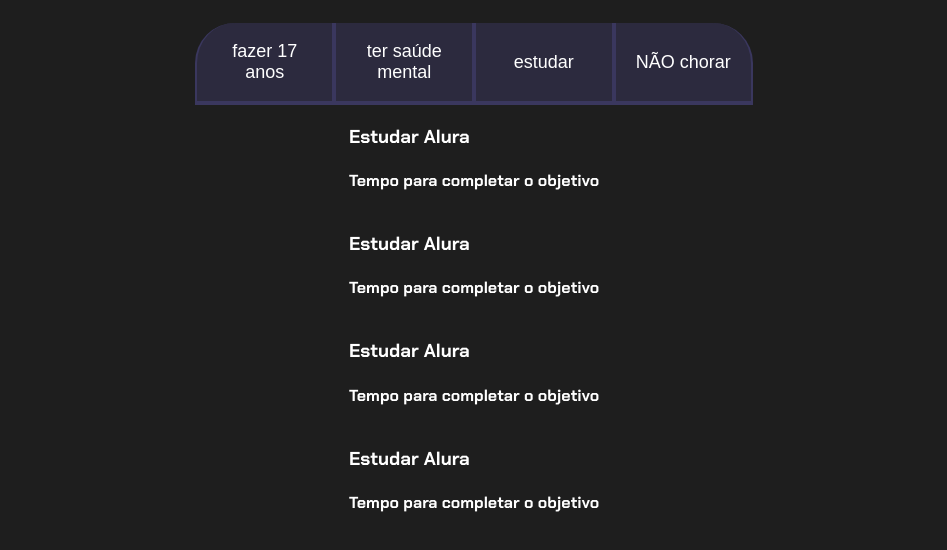
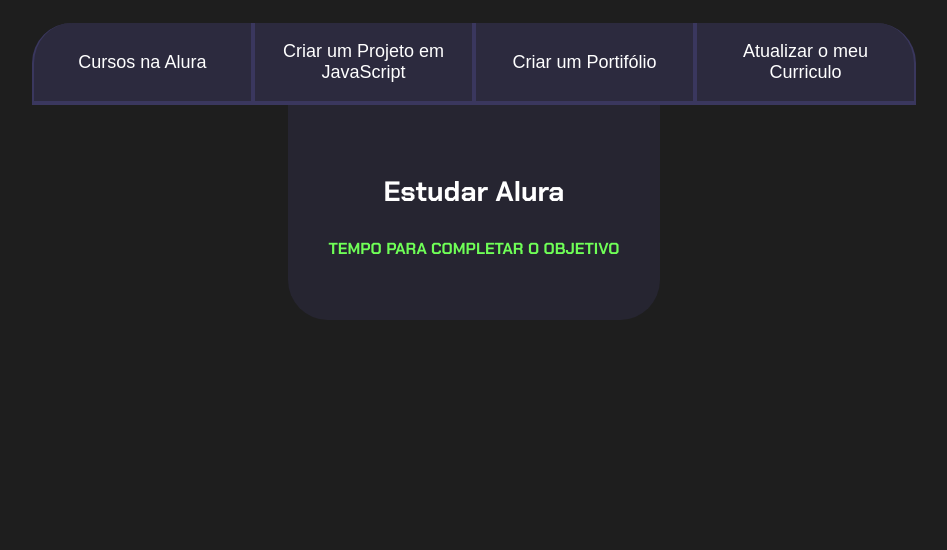
Before and after one commit to AnaViolletta/Ana-, a plain HTML site: page index.html in a window 1280 px wide. Shown: the part 80-630 px from the top of the page, without its empty margins (166-1113 px from the left). Drawn offline with Linux system fonts and the light colour scheme.

Commit message:
Add files via upload

```diff
--- a/index.html
+++ b/index.html
@@ -11,43 +11,47 @@
     <body>
         <section class="conteudo-principal">
             <h2 class="titulo-principal">Meus Objetivos do Ano<span>_</span> </h2>
+                <div class="conteudo">
                 <div class="botoes">
-                    <button class="botao">fazer 17 anos</button>
-                    <button class="botao">ter saúde mental</button>
-                    <button class="botao">estudar </button>
-                    <button class="botao">NÃO chorar</button>
+                    <button class="botao">Cursos na Alura</button>
+                    <button class="botao">Criar um Projeto em JavaScript</button>
+                    <button class="botao">Criar um Portifólio</button>
+                    <button class="botao">Atualizar o meu Curriculo</button>
                 </div>
-                <div class="aba-texto">
-                    <div class="aba-conteudo">
+                </div>
+                <div class="abas-textos">
+                    <div class="aba-conteudo ativo">
                         <h3 class="aba-conteudo-titulo-principal">
-                            Estudar Alura</h3>
-                        <h4 clas="aba-conteuo-titulo-segundario">
-                            Tempo para completar o objetivo
+                            Estudar Alura
+                        </h3>
+                        <h4 class="aba-conteudo-titulo-secundario">
+                            Tempo para Completar o Objetivo
                         </h4>
-
-                    </div>
                     </div>
                     <div class="aba-conteudo">
                         <h3 class="aba-conteudo-titulo-principal">
-                        Estudar Alura</h3>
-                    <h4 clas="aba-conteuo-titulo-segundario">
-                        Tempo para completar o objetivo
+                            Estudar Alura
+                        </h3>
+                        <h4 class="aba-conteudo-titulo-secundario">
+                            Tempo para Completar o Objetivo
                         </h4>
-
-                </div> <div class="aba-conteudo">
+                    </div>
+                    <div class="aba-conteudo">
                         <h3 class="aba-conteudo-titulo-principal">
-                        Estudar Alura</h3>
-                    <h4 clas="aba-conteuo-titulo-segundario">
-                        Tempo para completar o objetivo
+                            Estudar Alura
+                        </h3>
+                        <h4 class="aba-conteudo-titulo-secundario">
+                            Tempo para Completar o Objetivo
                         </h4>
-
-                </div> <div class="aba-conteudo">
+                    </div>
+                    <div class="aba-conteudo">
                         <h3 class="aba-conteudo-titulo-principal">
-                        Estudar Alura</h3>
-                    <h4 clas="aba-conteuo-titulo-segundario">
-                        Tempo para completar o objetivo
+                            Estudar Alura
+                        </h3>
+                        <h4 class="aba-conteudo-titulo-secundario">
+                            Tempo para Completar o Objetivo
                         </h4>
-
+                    </div>
                 </div>
             <script src="main.js"></script>
         </section>
--- a/style.css
+++ b/style.css
@@ -50,9 +50,29 @@ body {
 .botoes {
     display: block;
 }
-.ativo{
+.botao.ativo{
     background-color: var(--botao-ativo);
     border-bottom: 4px solid var(--verde);
+}
+.abas-textos{
+    background-color: var(--texto-fundo) ;
+    padding: 40px;
+    border-radius: 0 0 40px 40px;
+}
+.aba-conteudo.ativo{
+    display: block;
+}
+.aba-conteudo{
+    display: none;
+}
+.aba-conteudo-titulo-principal{
+    font-size: 28px;
+    text-align: center;
+}
+.aba-conteudo-titulo-secundario{
+    text-align: center;
+    color: var(--verde);
+    text-transform: uppercase;
 }
 @media screen and (min-width: 768px) {
     .botoes {
```
Lines whose indentation alone changed are shown as unchanged.
